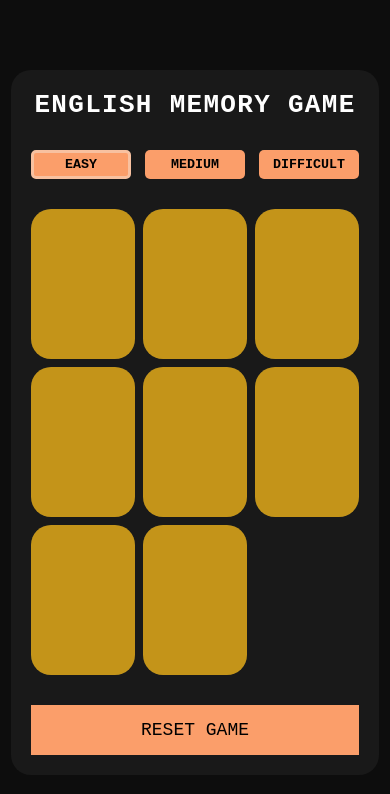
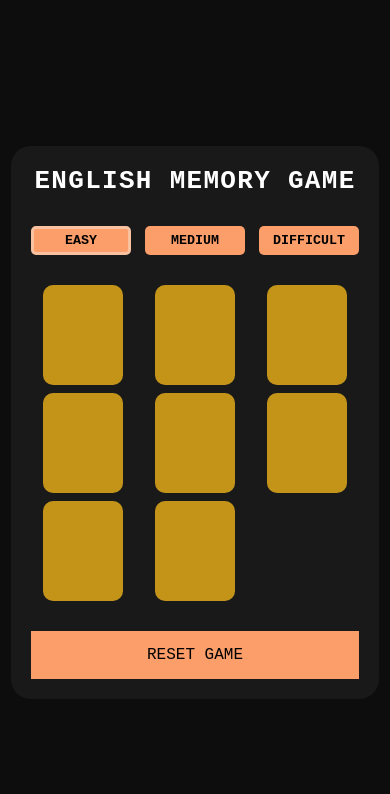
Before and after one commit to JahirMM/MemoryGame, a React (Vite) app: page / in a window 390 px wide. Shown: the top 794 px of the page. Built offline with nearby package versions, Linux system fonts and the light colour scheme.

Commit message:
style: mejorar el responsivo de las cartas del tablero

```diff
--- a/package.json
+++ b/package.json
@@ -4,7 +4,7 @@
   "version": "0.0.0",
   "type": "module",
   "scripts": {
-    "dev": "vite",
+    "dev": "vite --host",
     "build": "tsc -b && vite build",
     "lint": "eslint .",
     "preview": "vite preview"
--- a/src/styles/ResetGameStyle.css
+++ b/src/styles/ResetGameStyle.css
@@ -8,3 +8,9 @@
   background-color: var(--colorButton);
   color: black;
 }
+
+@media (max-width: 800px) {
+  .reset {
+    font-size: 16px;
+  }
+}
--- a/src/styles/boardStyles.css
+++ b/src/styles/boardStyles.css
@@ -15,6 +15,7 @@
   border-radius: 20px;
   font-size: 20px;
   height: var(--cardHeight);
+  width: var(--cardWidth);
   transition: 0.25s;
 }
 
@@ -23,7 +24,7 @@
   position: absolute;
   inset: 0;
   background-color: var(--cardHiddenColor);
-  transition: 0.25s;
+  transition: 1s;
   transform: rotateY(0deg);
   backface-visibility: hidden;
   border-radius: 20px;
@@ -48,6 +49,18 @@
 
 @media (max-width: 800px) {
   .board {
-    grid-template-columns: repeat(auto-fit, minmax(var(--cardWidth), 1fr));
+    grid-template-columns: repeat(auto-fit, minmax(80px, 1fr));
+    justify-items: center;
+  }
+
+  .board-card {
+    height: 100px;
+    width: 80px;
+    border-radius: 10px;
+    font-size: 14px;
+  }
+
+  .board-card::after {
+    border-radius: 10px;
   }
 }
```
